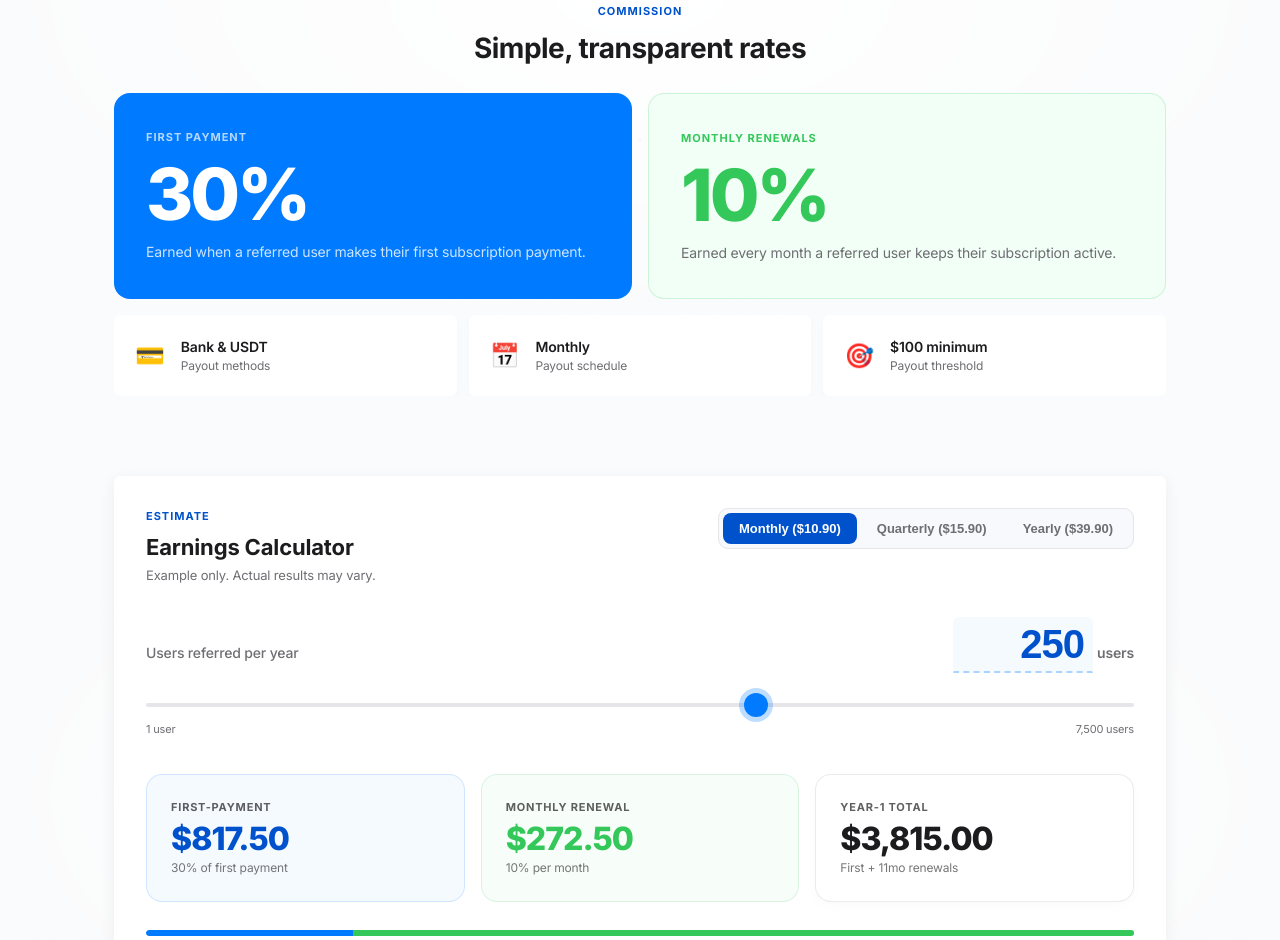
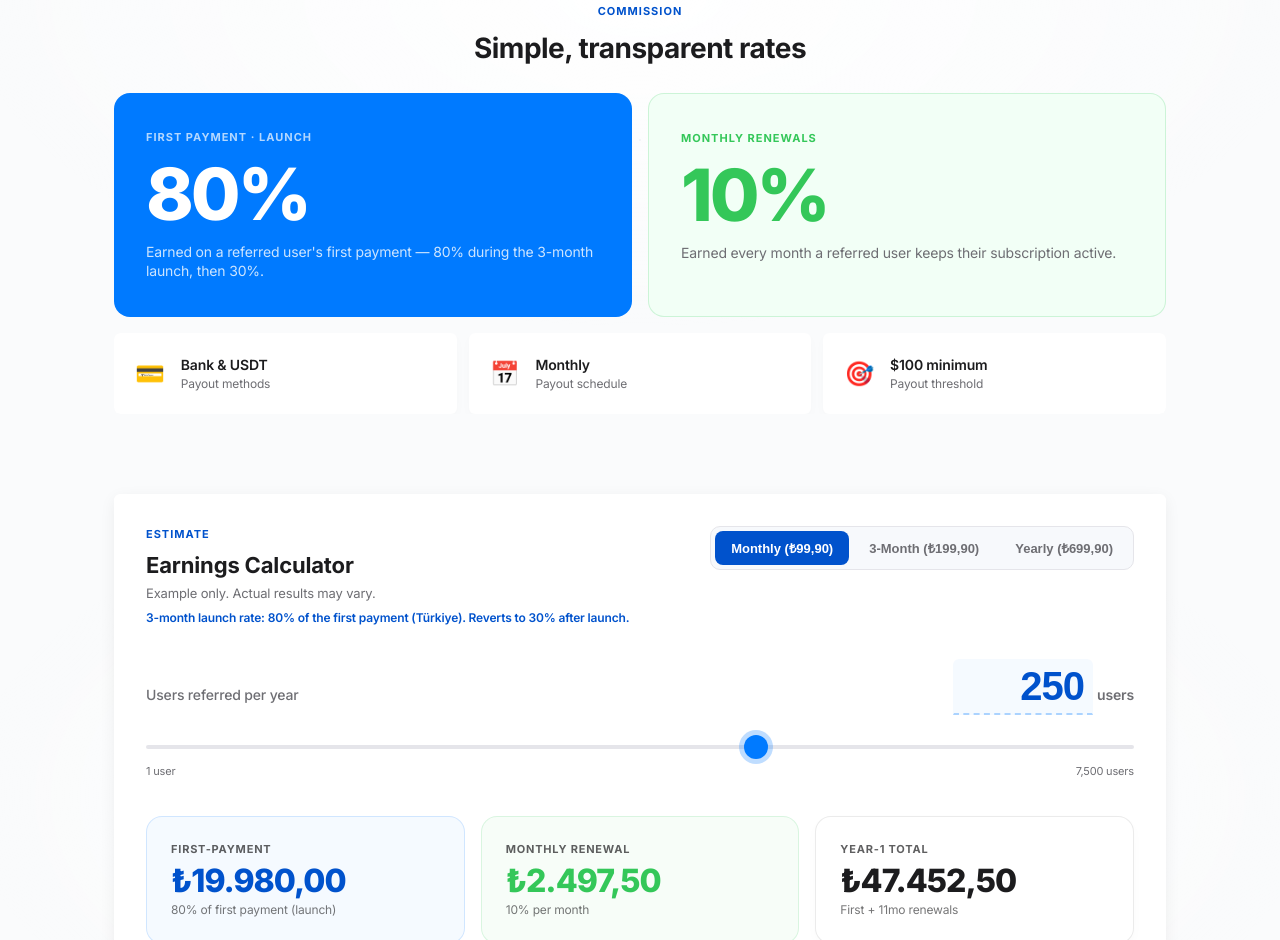
Before and after one commit to Mutyyy03/BlockerMaxWebsite, a plain HTML site: page parental-partners/index.html in a window 1280 px wide. Shown: the part 1860-2800 px from the top of the page. Drawn offline with Linux system fonts and the light colour scheme.

Commit message:
change influencer commission and tr open

```diff
--- a/parental-partners/index.html
+++ b/parental-partners/index.html
@@ -456,7 +456,7 @@
                 </div>
                 <div class="section-label"><span data-en="Affiliate Program" data-tr="Ortaklık Programı">Affiliate Program</span></div>
                 <h1><span class="accent">BlockerMax</span><br><span data-en="Sales Partner" data-tr="Satış Ortağı Olun">Sales Partner</span></h1>
-                <p><span data-en="Recommend BlockerMax Parental Control to your audience and earn a " data-tr="Kitlenize BlockerMax Parental Control'ü önerin ve ">Recommend BlockerMax Parental Control to your audience and earn a </span><b class="accent" data-en="30% revenue share" data-tr="%30 gelir payı kazanın">30% revenue share</b><span data-en=". As long as your users stay subscribed, you keep earning every month." data-tr=". Kullanıcılarınız abone kaldıkça her ay kazanmaya devam edin.">. As long as your users stay subscribed, you keep earning every month.</span></p>
+                <p><span data-en="Recommend BlockerMax Parental Control to your audience and earn a " data-tr="Kitlenize BlockerMax Parental Control'ü önerin ve ">Recommend BlockerMax Parental Control to your audience and earn a </span><b class="accent" data-en="up to 80% revenue share" data-tr="%80'e varan gelir payı">up to 80% revenue share</b><span data-en=". As long as your users stay subscribed, you keep earning every month." data-tr=". Kullanıcılarınız abone kaldıkça her ay kazanmaya devam edin.">. As long as your users stay subscribed, you keep earning every month.</span></p>
                 <div class="hero-cta">
                     <a href="#apply" class="btn btn-primary" style="padding: 13px 28px; font-size: 15px;"><span data-en="Become a Partner" data-tr="Satış Ortağı Ol">Become a Partner</span></a>
                     <a href="login.html" class="btn btn-outline" style="padding: 13px 28px; font-size: 15px;"><span data-en="Partner Login" data-tr="Ortak Girişi">Partner Login</span></a>
@@ -629,9 +629,9 @@
             </style>
             <div class="grid grid-2" style="gap: 16px; margin-bottom: 16px;">
                 <div style="background: #007AFF; border-radius: 16px; padding: 36px 32px; color: #fff; position: relative; overflow: hidden;">
-                    <div style="font-size: 11px; font-weight: 700; text-transform: uppercase; letter-spacing: 1px; opacity: 0.7; margin-bottom: 12px;"><span data-en="First Payment" data-tr="İlk Ödeme">First Payment</span></div>
-                    <div class="big-percent" style="font-size: 72px; font-weight: 800; line-height: 1; letter-spacing: -3px; margin-bottom: 12px;">30%</div>
-                    <div style="font-size: 14px; opacity: 0.8; line-height: 1.4;"><span data-en="Earned when a referred user makes their first subscription payment." data-tr="Yönlendirdiğiniz kullanıcı ilk abonelik ödemesini yaptığında kazanılır.">Earned when a referred user makes their first subscription payment.</span></div>
+                    <div style="font-size: 11px; font-weight: 700; text-transform: uppercase; letter-spacing: 1px; opacity: 0.7; margin-bottom: 12px;"><span data-en="First Payment · Launch" data-tr="İlk Ödeme · Lansman">First Payment · Launch</span></div>
+                    <div class="big-percent" style="font-size: 72px; font-weight: 800; line-height: 1; letter-spacing: -3px; margin-bottom: 12px;">80%</div>
+                    <div style="font-size: 14px; opacity: 0.8; line-height: 1.4;"><span data-en="Earned on a referred user's first payment — 80% during the 3-month launch, then 30%." data-tr="Yönlendirdiğiniz kullanıcının ilk ödemesinden kazanılır — 3 aylık lansmanda %80, sonra %30.">Earned on a referred user's first payment — 80% during the 3-month launch, then 30%.</span></div>
                 </div>
                 <div style="background: #F2FFF6; border-radius: 16px; padding: 36px 32px; color: var(--text-main); position: relative; overflow: hidden; border: 1.5px solid rgba(52,199,89,0.2);">
                     <div style="font-size: 11px; font-weight: 700; text-transform: uppercase; letter-spacing: 1px; color: var(--success); margin-bottom: 12px;"><span data-en="Monthly Renewals" data-tr="Aylık Yenilemeler">Monthly Renewals</span></div>
@@ -673,12 +673,13 @@
                     <div class="section-label" style="margin-bottom: 6px;"><span data-en="Estimate" data-tr="Tahmin">Estimate</span></div>
                     <div style="font-size: 22px; font-weight: 700; color: var(--text-main); margin-bottom: 2px;"><span data-en="Earnings Calculator" data-tr="Kazanç Hesaplayıcı">Earnings Calculator</span></div>
                     <div style="font-size: 13px; color: var(--text-muted);"><span data-en="Example only. Actual results may vary." data-tr="Yalnızca örnek. Gerçek sonuçlar değişebilir.">Example only. Actual results may vary.</span></div>
+                    <div style="font-size: 12px; color: var(--primary-color); font-weight: 600; margin-top: 6px;"><span data-en="3-month launch rate: 80% of the first payment (Türkiye). Reverts to 30% after launch." data-tr="3 aylık lansman oranı: ilk ödemenin %80'i (Türkiye). Lansman sonrası %30'a döner.">3-month launch rate: 80% of the first payment (Türkiye). Reverts to 30% after launch.</span></div>
                 </div>
                 <!-- Plan toggle -->
                 <div id="planToggle" style="display: flex; background: var(--bg-color); border-radius: 10px; padding: 4px; gap: 4px; align-self: flex-start; border: 1px solid var(--border-color);">
-                    <button id="planMonthly" onclick="setPlan('monthly', this)" style="padding: 8px 16px; border: none; border-radius: 8px; font-size: 13px; font-weight: 600; cursor: pointer; background: var(--primary-color); color: #fff; transition: all 0.2s;">Monthly ($10.90)</button>
-                    <button id="planQuarterly" onclick="setPlan('quarterly', this)" style="padding: 8px 16px; border: none; border-radius: 8px; font-size: 13px; font-weight: 600; cursor: pointer; background: transparent; color: var(--text-muted); transition: all 0.2s;">Quarterly ($15.90)</button>
-                    <button id="planYearly" onclick="setPlan('yearly', this)" style="padding: 8px 16px; border: none; border-radius: 8px; font-size: 13px; font-weight: 600; cursor: pointer; background: transparent; color: var(--text-muted); transition: all 0.2s;">Yearly ($39.90)</button>
+                    <button id="planMonthly" onclick="setPlan('monthly', this)" style="padding: 8px 16px; border: none; border-radius: 8px; font-size: 13px; font-weight: 600; cursor: pointer; background: var(--primary-color); color: #fff; transition: all 0.2s;">Aylık (₺99,90)</button>
+                    <button id="planQuarterly" onclick="setPlan('quarterly', this)" style="padding: 8px 16px; border: none; border-radius: 8px; font-size: 13px; font-weight: 600; cursor: pointer; background: transparent; color: var(--text-muted); transition: all 0.2s;">3 Aylık (₺199,90)</button>
+                    <button id="planYearly" onclick="setPlan('yearly', this)" style="padding: 8px 16px; border: none; border-radius: 8px; font-size: 13px; font-weight: 600; cursor: pointer; background: transparent; color: var(--text-muted); transition: all 0.2s;">Yıllık (₺699,90)</button>
                 </div>
             </div>
 
@@ -726,7 +727,7 @@
                 <div style="background: rgba(0, 122, 255, 0.04); border: 1px solid rgba(0, 122, 255, 0.15); border-radius: 16px; padding: 24px;">
                     <div style="font-size: 11px; text-transform: uppercase; letter-spacing: 0.8px; color: var(--text-main); opacity: 0.7; font-weight: 700; margin-bottom: 8px;"><span data-en="First-Payment" data-tr="İlk Ödeme">First-Payment</span></div>
                     <div id="calcFirst" style="font-size: 32px; font-weight: 800; color: var(--primary-color); letter-spacing: -1px; line-height: 1; margin-bottom: 4px;">$163.50</div>
-                    <div style="font-size: 12px; color: var(--text-main); opacity: 0.6;"><span data-en="30% of first payment" data-tr="İlk ödemenin %30'u">30% of first payment</span></div>
+                    <div style="font-size: 12px; color: var(--text-main); opacity: 0.6;"><span data-en="80% of first payment (launch)" data-tr="İlk ödemenin %80'i (lansman)">80% of first payment (launch)</span></div>
                 </div>
                 <div style="background: rgba(52, 199, 89, 0.04); border: 1px solid rgba(52, 199, 89, 0.15); border-radius: 16px; padding: 24px;">
                     <div id="calcRenewalLabel" style="font-size: 11px; text-transform: uppercase; letter-spacing: 0.8px; color: var(--text-main); opacity: 0.7; font-weight: 700; margin-bottom: 8px;">Monthly Renewal</div>
@@ -882,8 +883,10 @@
 
     <script>
         var currentPlan = 'monthly';
-        var calcPlan = { price: 10.90 };
+        var calcPlan = { price: 99.90 };
         var CALC_LANG = 'en';
+        // 3-month launch: 80% of the first payment goes to the partner (reverts to 30% after launch).
+        var FIRST_RATE = 0.80;
         function t(en, tr) { return CALC_LANG === 'tr' ? tr : en; }
 
         // Currency: USD by default, Turkish Lira for Turkish visitors.
@@ -895,9 +898,9 @@
 
         function applyCurrency(lang) {
             CALC_LANG = lang;
-            if (lang === 'tr') { CUR.symbol = '₺'; CUR.rate = USD_TO_TRY; CUR.locale = 'tr-TR'; }
-            else { CUR.symbol = '$'; CUR.rate = 1; CUR.locale = 'en-US'; }
-            var L = { monthly: ['Monthly', 'Aylık', 10.90], quarterly: ['Quarterly', 'Üç Aylık', 15.90], yearly: ['Yearly', 'Yıllık', 39.90] };
+            // Turkey-specific launch: always show Turkish Lira regardless of page language.
+            CUR.symbol = '₺'; CUR.rate = 1; CUR.locale = 'tr-TR';
+            var L = { monthly: ['Monthly', 'Aylık', 99.90], quarterly: ['3-Month', '3 Aylık', 199.90], yearly: ['Yearly', 'Yıllık', 699.90] };
             ['Monthly', 'Quarterly', 'Yearly'].forEach(function (k) {
                 var el = document.getElementById('plan' + k);
                 var d = L[k.toLowerCase()];
@@ -917,9 +920,9 @@
             btn.style.background = 'var(--primary-color)';
             btn.style.color = '#fff';
 
-            if (plan === 'yearly') { calcPlan.price = 39.90; }
-            else if (plan === 'quarterly') { calcPlan.price = 15.90; }
-            else { calcPlan.price = 10.90; }
+            if (plan === 'yearly') { calcPlan.price = 699.90; }
+            else if (plan === 'quarterly') { calcPlan.price = 199.90; }
+            else { calcPlan.price = 99.90; }
 
             updateCalcFromSlider(); // Keep current user count, just update math
         }
@@ -948,7 +951,7 @@
 
         function calculateValues(u) {
             var p = calcPlan.price;
-            var first = u * p * 0.30;
+            var first = u * p * FIRST_RATE;
             var renewalValue = u * p * 0.10;
 
             var yearRenewalsTotal, total, renewalLabel, renewalSub, totalSub;
```
Also changed, not shown: index.html (+22 -1 lines), 1 other file.
